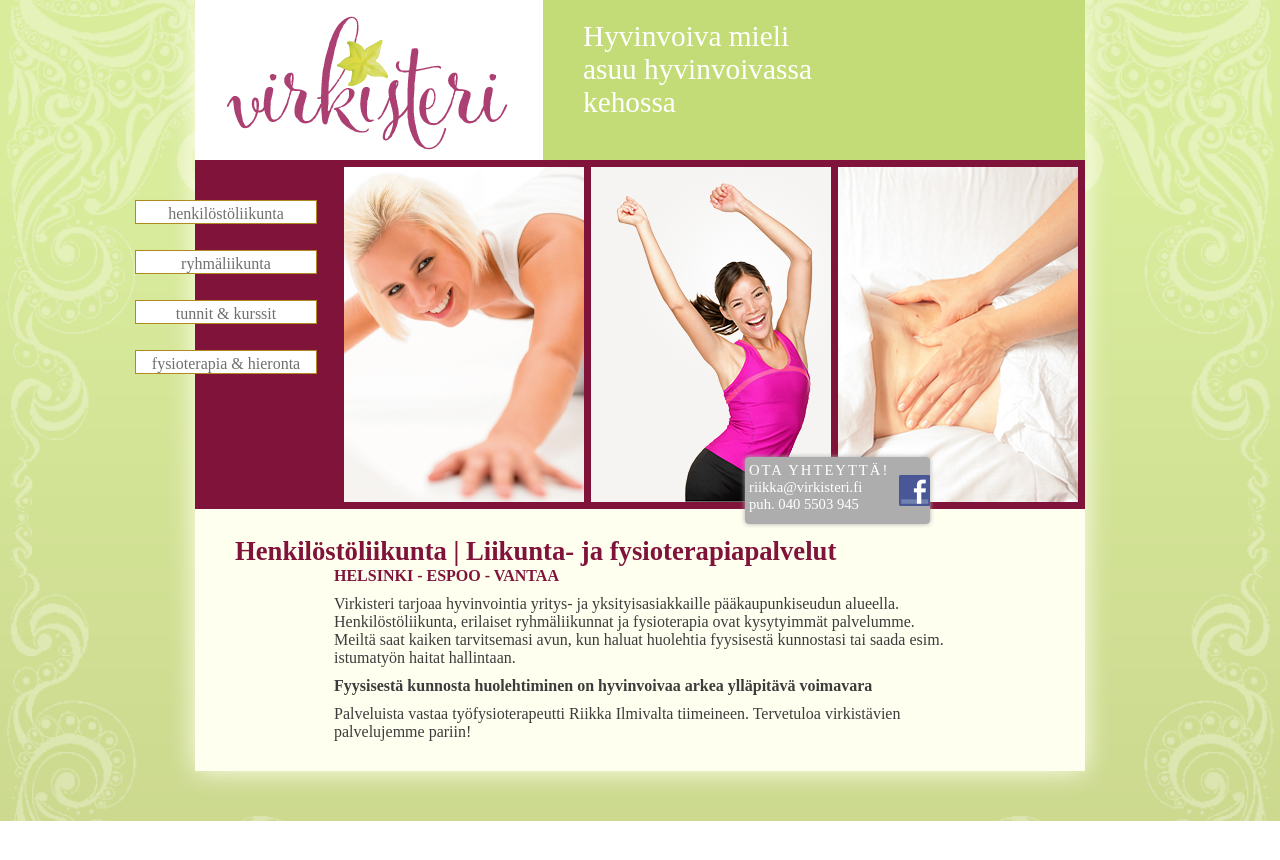
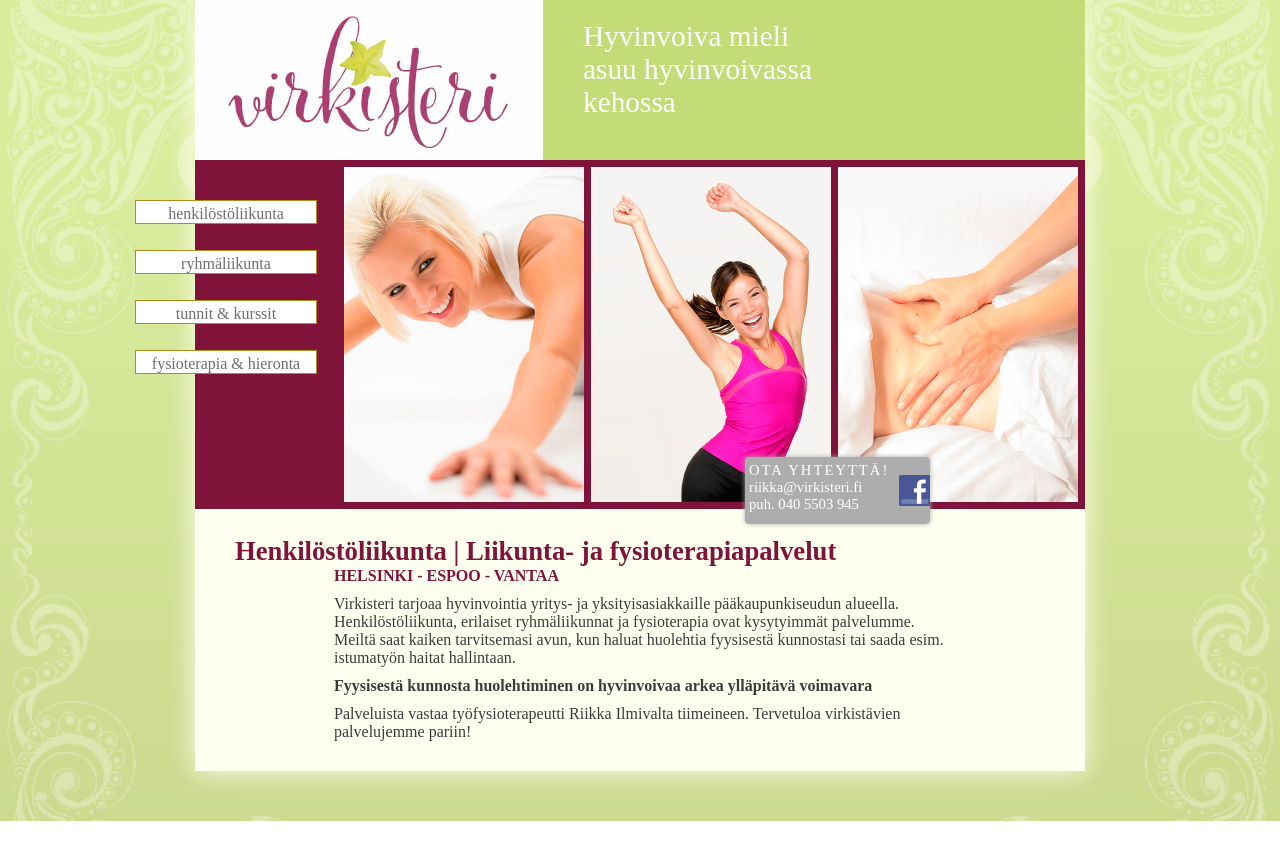
Before and after one commit to sdsykes-web/virkisteri, a Jekyll site: the page built from index.md, in a window 1280 px wide. Shown: the top 860 px of the page. Built offline with Jekyll 4.4.1, drawn with Linux system fonts in a browser that asks for light colours; some web fonts are replaced.

Commit message:
Use 2x images

```diff
--- a/css/master.css
+++ b/css/master.css
@@ -30,7 +30,8 @@ h1,h2,h3,h4,h5,h6,p {margin:0;padding:0}
 }
 
 #logo {
-  background-image: url(../images/virkisteri_www.jpg);
+  background-image: url(../images/virkisteri_www@2x.jpg);
+  background-size: 343px 160px;
   width: 348px;
   height: 160px;
   float: left;
@@ -93,7 +94,8 @@ h1,h2,h3,h4,h5,h6,p {margin:0;padding:0}
   float: right;
   width: 240px;
   height: 335px;
-  background-image: url(../images/virkisteri_1.jpg);
+  background-image: url(../images/virkisteri_1@2x.jpg);
+  background-size: 240px 335px;
   margin-right: 7px;
   margin-top: 7px;
 }
@@ -102,7 +104,8 @@ h1,h2,h3,h4,h5,h6,p {margin:0;padding:0}
   float: right;
   width: 240px;
   height: 335px;
-  background-image: url(../images/virkisteri_2.jpg);
+  background-image: url(../images/virkisteri_2@2x.jpg);
+  background-size: 240px 335px;
   margin-right: 7px;
   margin-top: 7px;
 }
@@ -111,7 +114,8 @@ h1,h2,h3,h4,h5,h6,p {margin:0;padding:0}
   float: right;
   width: 240px;
   height: 335px;
-  background-image: url(../images/virkisteri_3.jpg);
+  background-image: url(../images/virkisteri_3@2x.jpg);
+  background-size: 240px 335px;
   margin-right: 7px;
   margin-top: 7px;
 }
```
Also changed, not shown: images/virkisteri_1@2x.jpg (added), images/virkisteri_2@2x.jpg (added), images/virkisteri_3@2x.jpg (added), images/virkisteri_www@2x.jpg (added).
